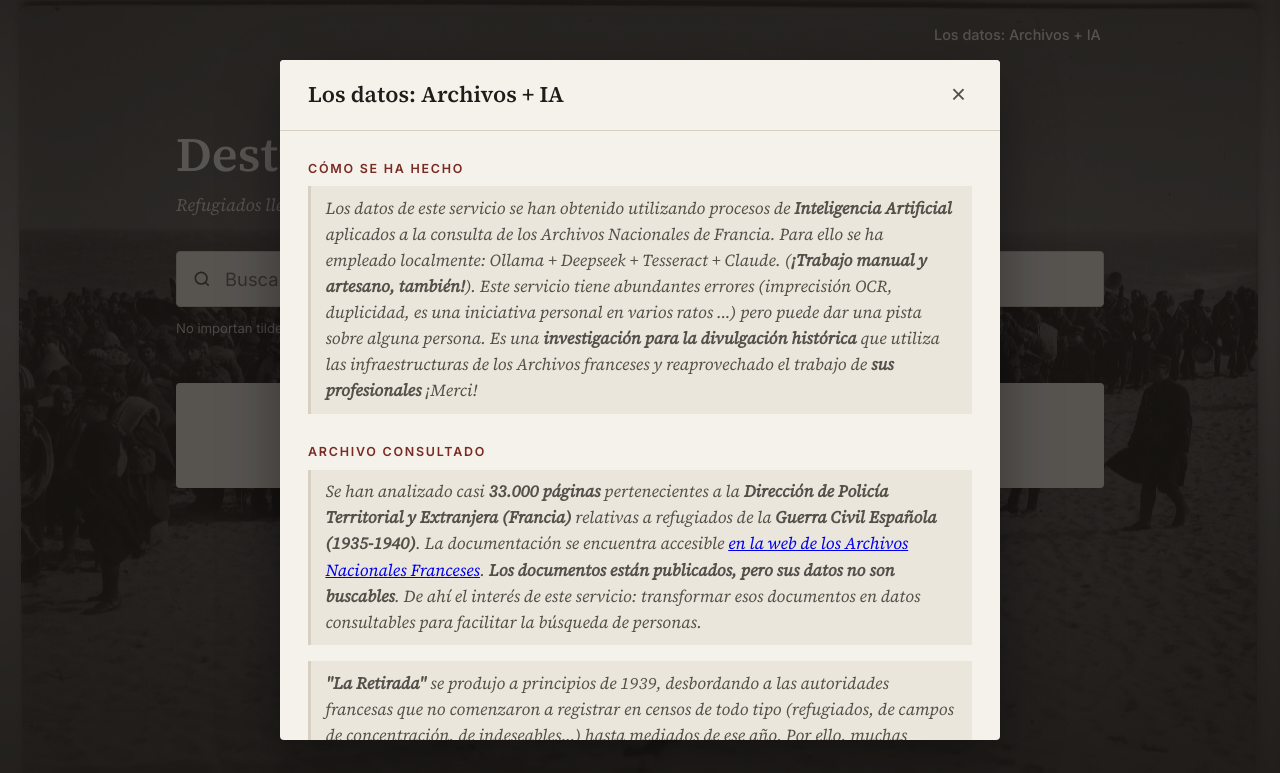
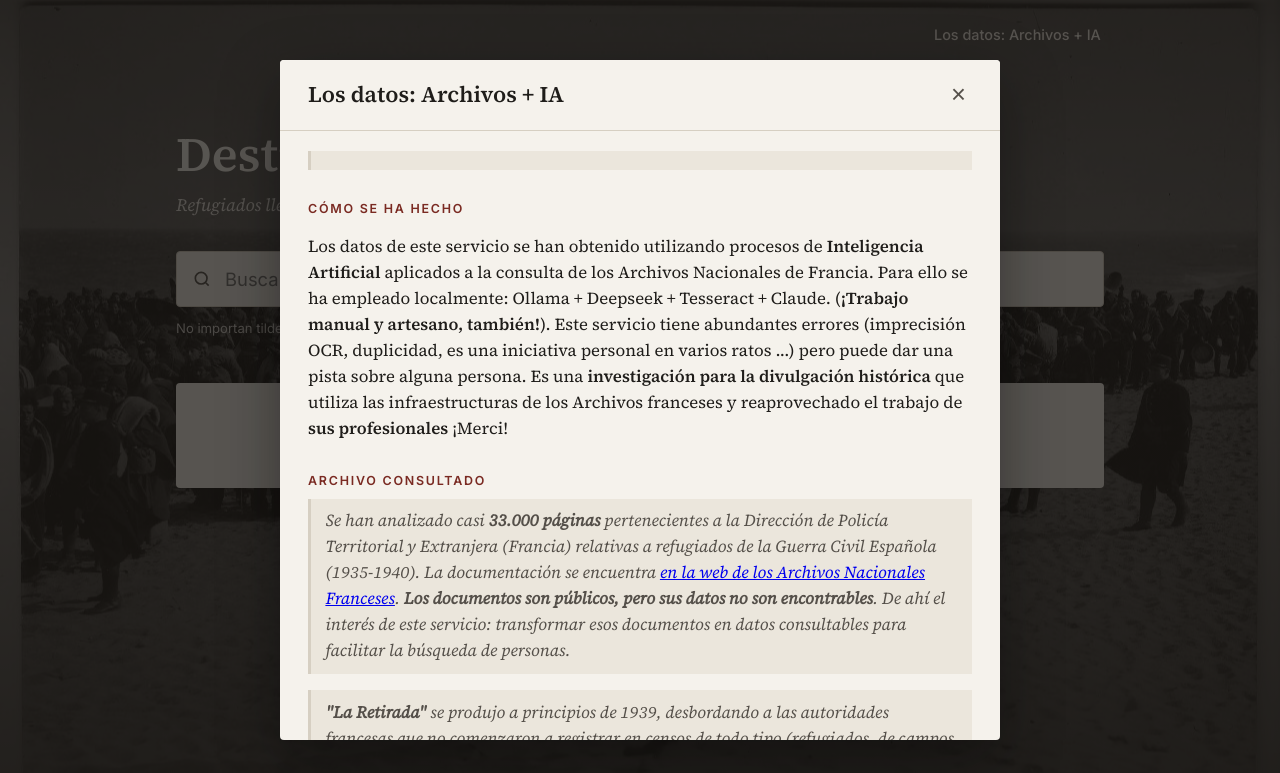
Before and after one commit to JulianMoyano/julianmoyano.github.io, a plain HTML site: page refug/buscador.html in a window 1280 px wide. Both pictures are taken after a click on the button "Los datos: Archivos + IA". Drawn offline with Linux system fonts and the light colour scheme.

Commit message:
Update buscador.html
cambios de contenido y estilo

```diff
--- a/refug/buscador.html
+++ b/refug/buscador.html
@@ -201,10 +201,10 @@ header.top{
     <button class="cerrar" type="button" aria-label="Cerrar">×</button>
   </div>
   <article>
-    <h3>Cómo se ha hecho</h3>
-    <p class="informative">Los datos de este servicio se han obtenido utilizando procesos de <strong>Inteligencia Artificial</strong> aplicados a la consulta de los Archivos Nacionales de Francia. Para ello se ha empleado localmente: Ollama + Deepseek + Tesseract + Claude. (<strong>¡Trabajo manual y artesano, también!</strong>). Este servicio tiene abundantes errores (imprecisión OCR, duplicidad, es una iniciativa personal en varios ratos ...) pero puede dar una pista sobre alguna persona. Es una <strong>investigación para la divulgación histórica</strong> que utiliza las infraestructuras de los Archivos franceses y reaprovechado el trabajo de <strong>sus profesionales</strong> ¡Merci! </p>
+  <p class="informative">  <h3>Cómo se ha hecho</h3></p>
+    <p>Los datos de este servicio se han obtenido utilizando procesos de <strong>Inteligencia Artificial</strong> aplicados a la consulta de los Archivos Nacionales de Francia. Para ello se ha empleado localmente: Ollama + Deepseek + Tesseract + Claude. (<strong>¡Trabajo manual y artesano, también!</strong>). Este servicio tiene abundantes errores (imprecisión OCR, duplicidad, es una iniciativa personal en varios ratos ...) pero puede dar una pista sobre alguna persona. Es una <strong>investigación para la divulgación histórica</strong> que utiliza las infraestructuras de los Archivos franceses y reaprovechado el trabajo de <strong>sus profesionales</strong> ¡Merci! </p>
     <h3>Archivo consultado</h3>
-    <p class="informative">Se han analizado casi <strong>33.000 páginas</strong> pertenecientes a la <strong>Dirección de Policía Territorial y Extranjera (Francia)</strong> relativas a refugiados de la <strong>Guerra Civil Española (1935-1940)</strong>. La documentación se encuentra accesible <a href="https://www.siv.archives-nationales.culture.gouv.fr/siv/rechercheconsultation/consultation/ir/consultationIR.action?consIr=&amp;frontIr=&amp;optionFullText=ET&amp;fullText=r%C3%A9fugi%C3%A9s+espagnols&amp;defaultResultPerPage=15&amp;irId=FRAN_IR_059752&amp;formCaller=&amp;gotoArchivesNums=true&amp;auSeinIR=true&amp;details=false&amp;page=1&amp;udId=" target="_blank">en la web de los Archivos Nacionales Franceses</a>. <strong>Los documentos están publicados, pero sus datos no son buscables</strong>. De ahí el interés de este servicio: transformar esos documentos en datos consultables para facilitar la búsqueda de personas.  </p>
+    <p class="informative">Se han analizado casi <strong>33.000 páginas</strong> pertenecientes a la Dirección de Policía Territorial y Extranjera (Francia) relativas a refugiados de la Guerra Civil Española (1935-1940). La documentación se encuentra <a href="https://www.siv.archives-nationales.culture.gouv.fr/siv/rechercheconsultation/consultation/ir/consultationIR.action?consIr=&amp;frontIr=&amp;optionFullText=ET&amp;fullText=r%C3%A9fugi%C3%A9s+espagnols&amp;defaultResultPerPage=15&amp;irId=FRAN_IR_059752&amp;formCaller=&amp;gotoArchivesNums=true&amp;auSeinIR=true&amp;details=false&amp;page=1&amp;udId=" target="_blank">en la web de los Archivos Nacionales Franceses</a>. <strong>Los documentos son públicos, pero sus datos no son encontrables</strong>. De ahí el interés de este servicio: transformar esos documentos en datos consultables para facilitar la búsqueda de personas.  </p>
 	    <p class="informative"><strong>"La Retirada"</strong> se produjo a principios de 1939, desbordando a las autoridades francesas que no comenzaron a registrar en censos de todo tipo (refugiados, de campos de concentración, de indeseables...) hasta mediados de ese año. Por ello, muchas personas que regresaron, se desplazaron o fallecieron en ese intervalo no dejaron rastro alguno. Para consultar otras fuentes documentales relacionadas véase: <a href="https://archivesdepartementales.aude.fr/les-archives-des-camps" target="_blank"> Les Archives de Camps</a> o <a href="https://www.cultura.gob.es/cultura/areas/archivos/mc/centros/cida/4-difusion-cooperacion/4-1-guias-de-lectura/guia-exilio-espanol-1939-archivos-estatales.html" target="_blank"> Guía del Exilio español de 1939 en los Archivos Estatales
 </a> </p>
   <h3>Imágenes re-utilizadas</h3>
```
